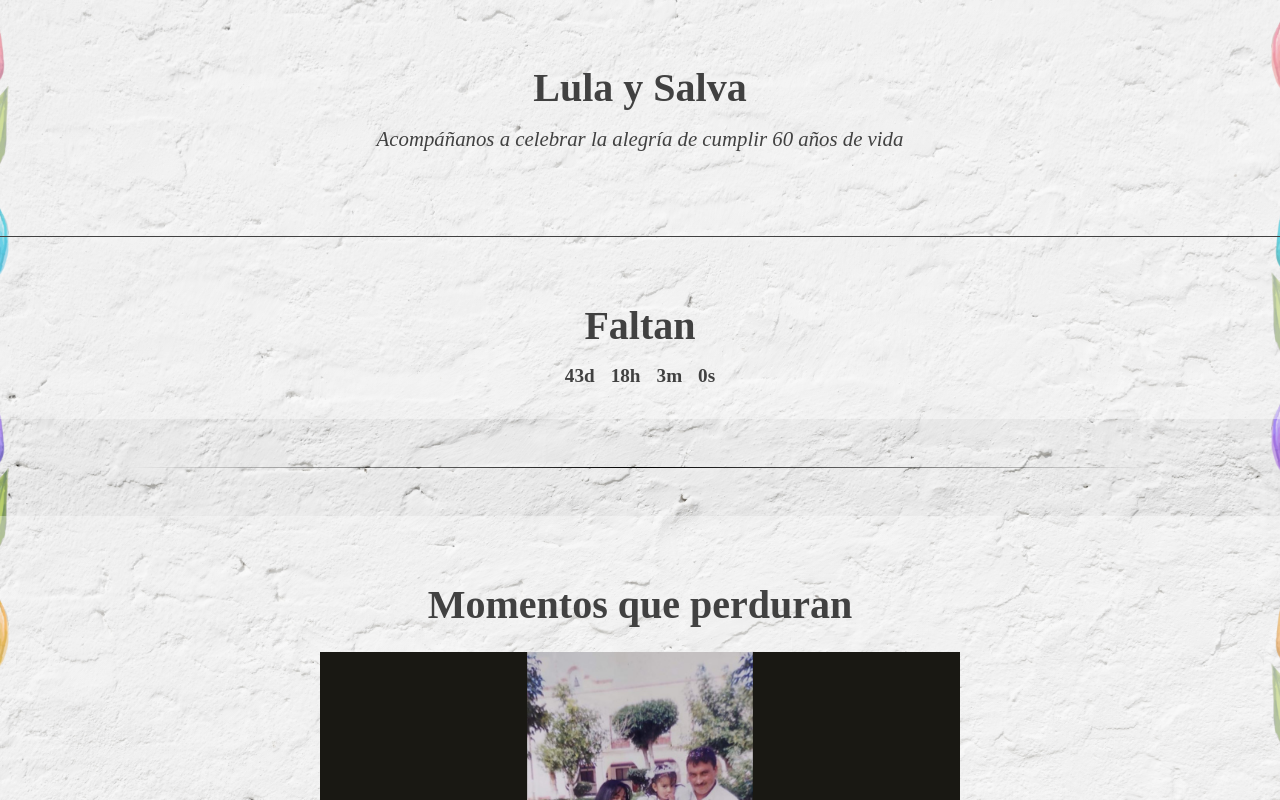
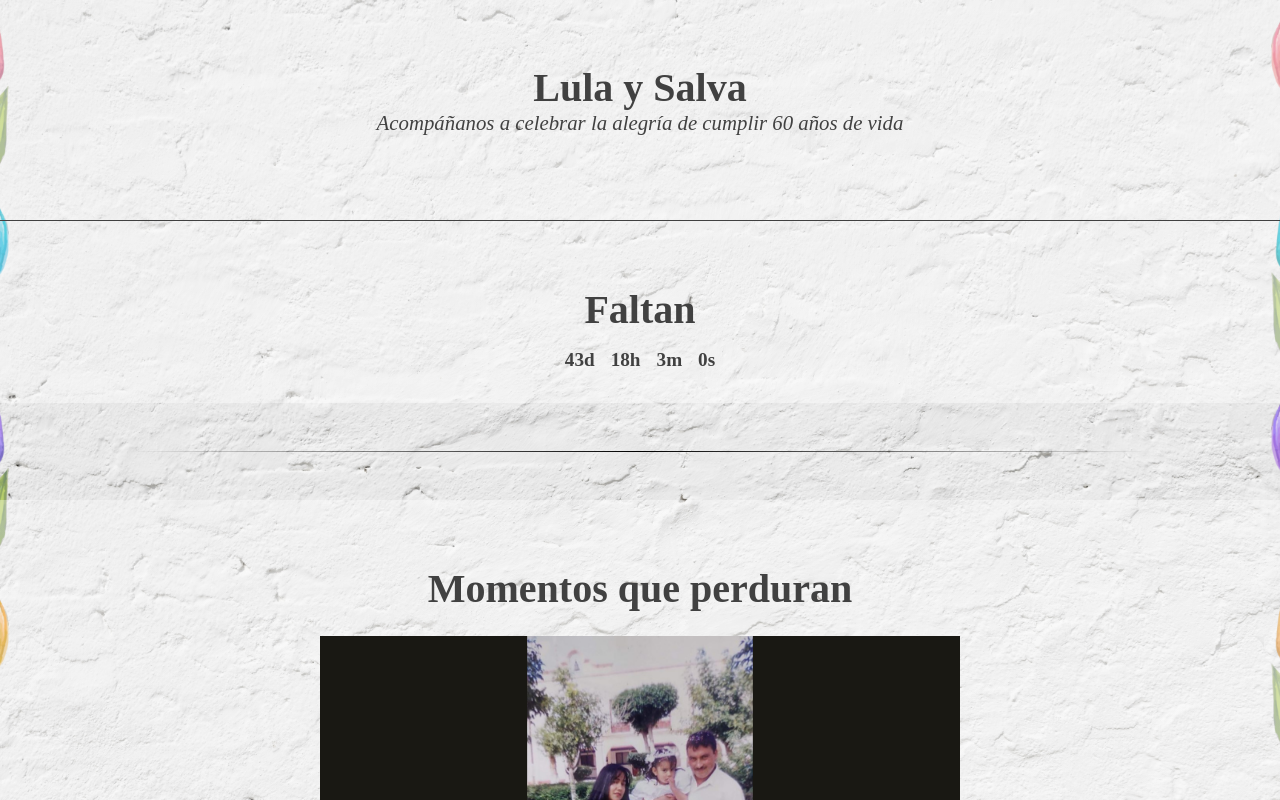
Before and after one commit to WalterDanielTorresMeza/lulaysalva60, a React (Create React App) app: page / in a window 1280 px wide. Shown: the top 800 px of the page. Built offline with nearby package versions, Linux system fonts and the light colour scheme; a web font is replaced by a local one.

Commit message:
Update Header.css

```diff
--- a/src/components/Header.css
+++ b/src/components/Header.css
@@ -30,7 +30,7 @@
 .header-subtitle {
   font-size: 1.3rem;
   font-style: italic;
-  margin-top: 1rem;
+  margin-top: 0rem;
   color: var(--dusty-rose);
 }
 
```
